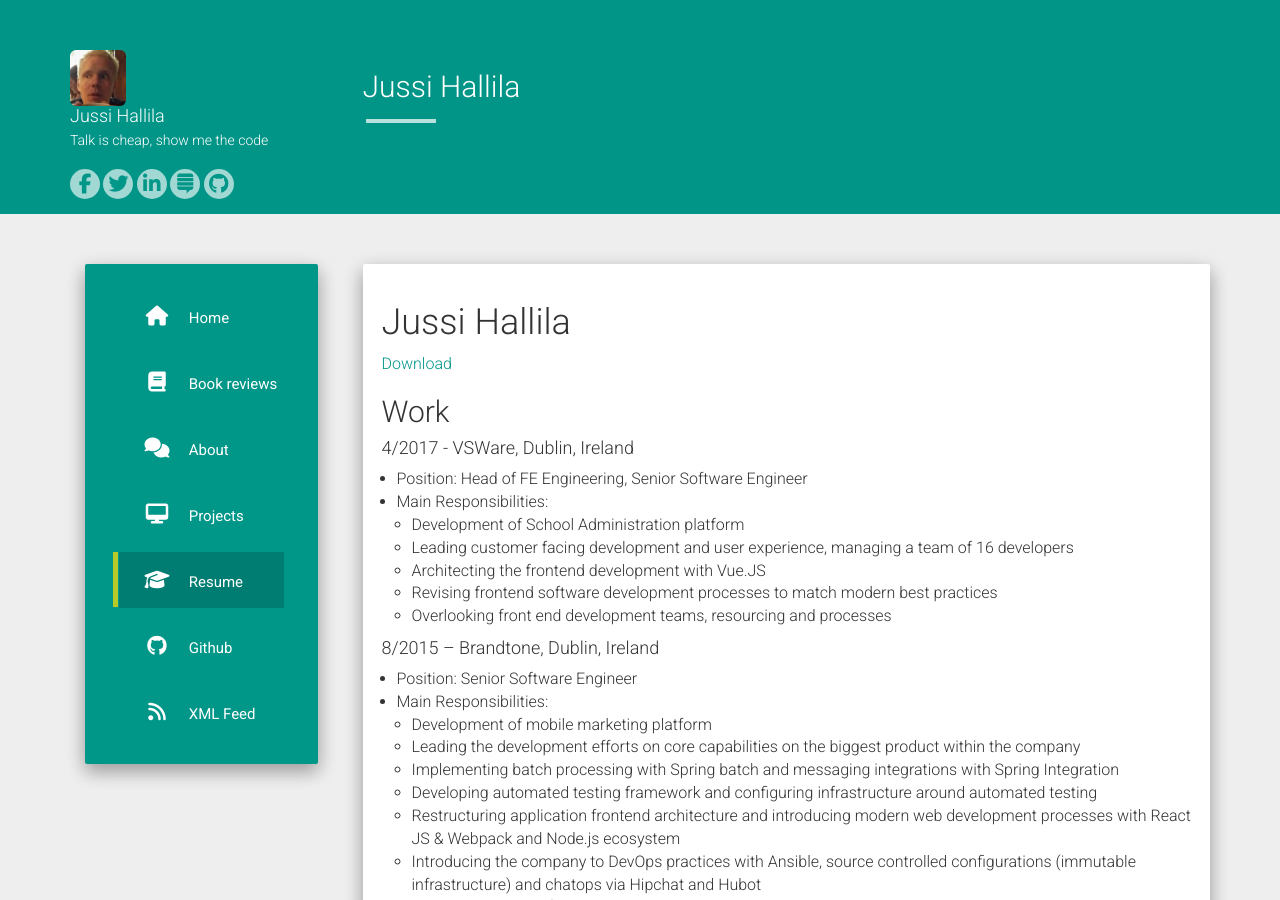
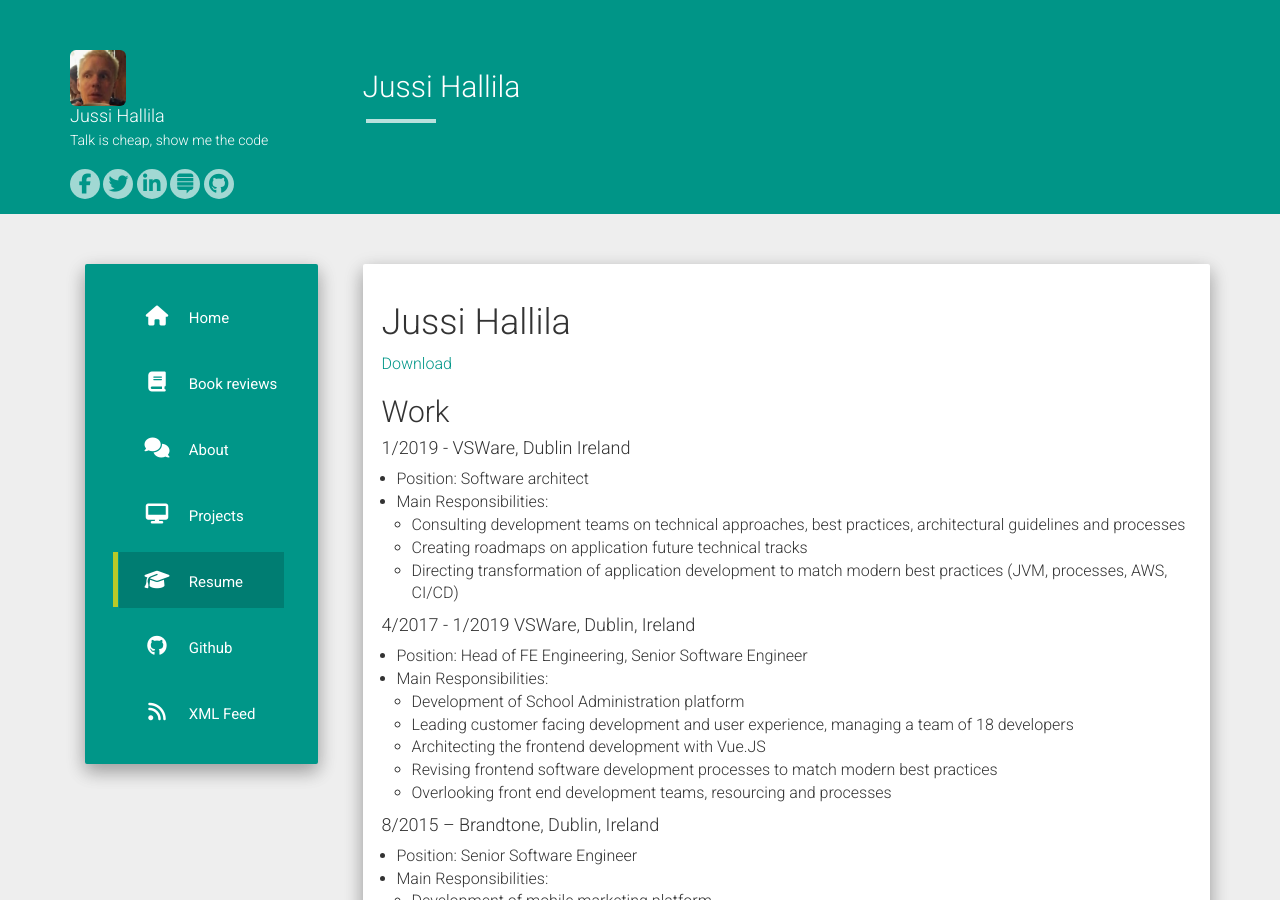
Before and after one commit to Xantier/xantier.github.io, a Jekyll site: the page built from pages/resume.md, in a window 1280 px wide and 900 px high. Built offline with Jekyll 4.4.1, drawn with Linux system fonts in a browser that asks for light colours; nearby versions of some CDN libraries.

Commit message:
Updating resume.

```diff
--- a/pages/resume.md
+++ b/pages/resume.md
@@ -6,15 +6,22 @@ permalink: /resume/
 
 # Jussi Hallila
 
-[Download](http://jussi.hallila.com/static/resume/CV_Jussi_Hallila_Senior_Software_Engineer.pdf)
+[Download](http://jussi.hallila.com/static/resume/CV_Jussi_Hallila_Software_Lead_5_2019.pdf)
 
 ## Work
 
-#### 4/2017 - VSWare, Dublin, Ireland
+#### 1/2019 - VSWare, Dublin Ireland
+* Position: Software architect
+* Main Responsibilities:
+  * Consulting development teams on technical approaches, best practices, architectural guidelines and processes
+  * Creating roadmaps on application future technical tracks
+  * Directing transformation of application development to match modern best practices (JVM, processes, AWS, CI/CD)
+
+#### 4/2017 - 1/2019 VSWare, Dublin, Ireland
 * Position: Head of FE Engineering, Senior Software Engineer
 * Main Responsibilities:
   * Development of School Administration platform
-  * Leading customer facing development and user experience, managing a team of 16 developers
+  * Leading customer facing development and user experience, managing a team of 18 developers
   * Architecting the frontend development with Vue.JS
   * Revising frontend software development processes to match modern best practices
   * Overlooking front end development teams, resourcing and processes
```
Also changed, not shown: 1 other file.
